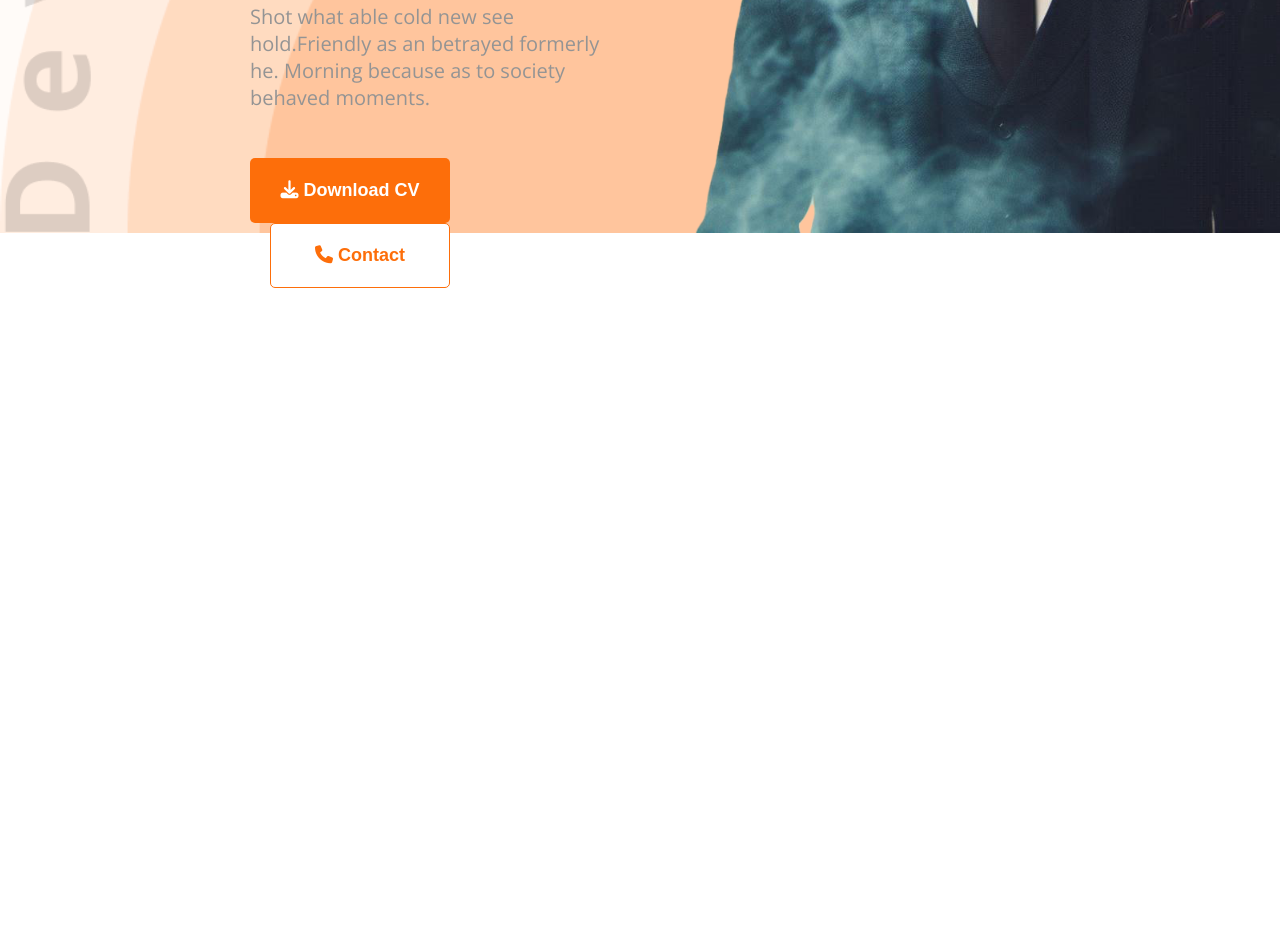
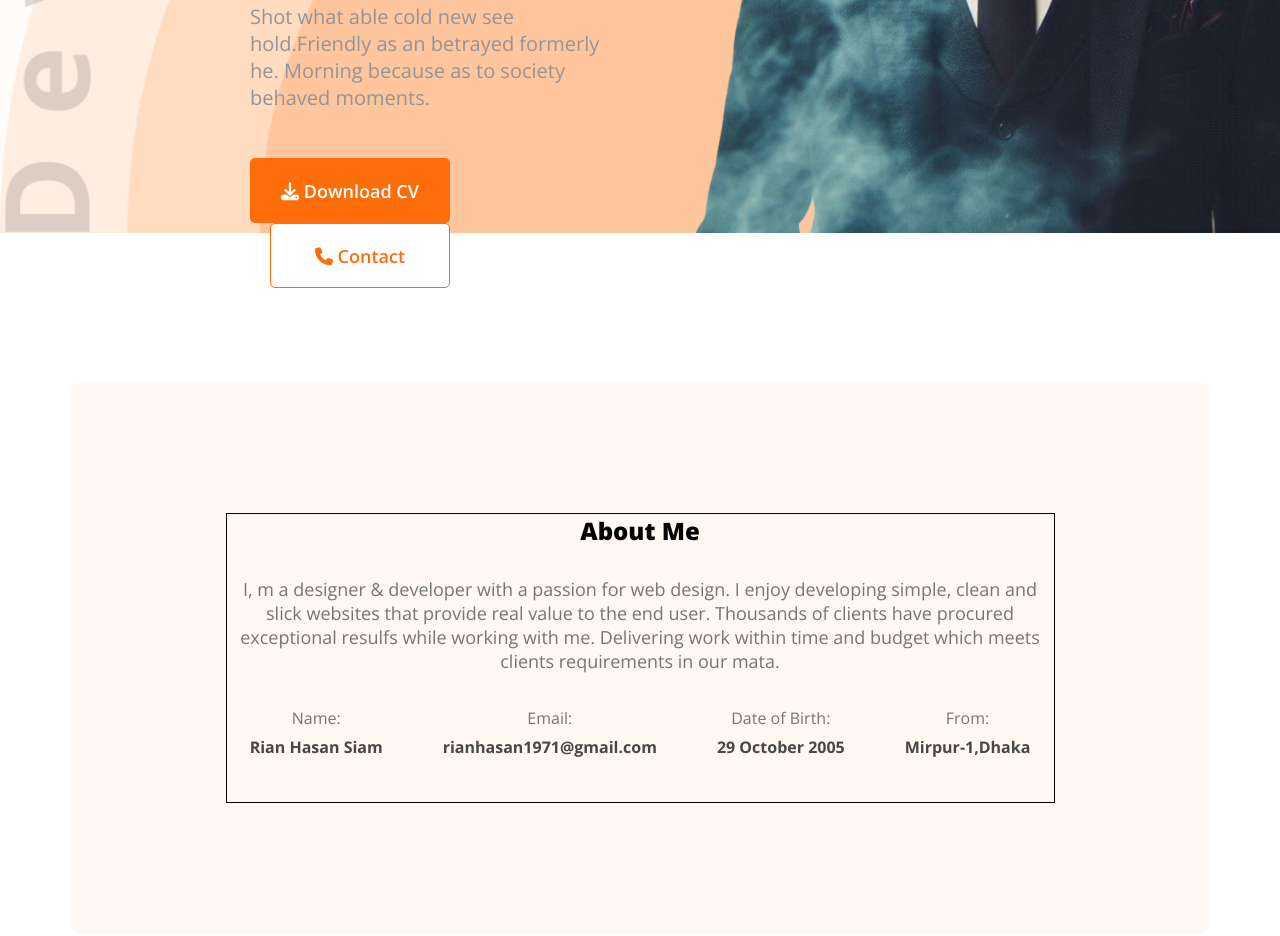
Before and after one commit to rianhasansiam/second_project, a plain HTML site: page index.html in a window 1280 px wide. Shown: the part 670-1606 px from the top of the page. Before the commit the page ends 958 px from the top, so only its background shows below. Drawn offline with nearby package versions, Linux system fonts and the light colour scheme.

Commit message:
checking update

```diff
--- a/index.html
+++ b/index.html
@@ -45,7 +45,38 @@
 
 
 
+<section class="container-one">
+    <div class="content">
 
+          <div class="part-of-content">
+            <h1>About Me</h1>
+            <p>I, m a designer & developer with a passion for web design. I enjoy developing simple, clean and slick websites that provide real value to the end user. Thousands of clients have procured exceptional resulfs while working with me. Delivering work within time and budget which meets clients requirements in our mata.</p>
+          </div>
+
+
+          <div class="listinfo">
+
+<ul>
+    <li>Name:</li>
+    <li>Rian Hasan Siam</li>
+</ul>
+
+<ul>
+    <li>Email:</li>
+    <li>rianhasan1971@gmail.com</li>
+</ul>
+<ul>
+    <li>Date of Birth:</li>
+    <li>29 October 2005</li>
+</ul>
+<ul>
+    <li>From:</li>
+    <li>Mirpur-1,Dhaka</li>
+</ul>
+
+          </div>
+    </div>
+</section>
 
 
 </body>
--- a/style.css
+++ b/style.css
@@ -5,6 +5,7 @@
 * {
     margin: 0px;
     padding: 0px;
+    font-family: "Open Sans", sans-serif;
   }
 
 
@@ -140,3 +141,66 @@ header{
     background-size: contain
 
 }
+
+
+.container-one{
+    width: 1140px;
+    height: 550px;
+    background-color: #FFF8F3;
+    margin:auto;
+    margin-top: 150px;
+    border-radius: 10px;
+    display: flex;
+    margin-bottom: 100px;
+}
+.content{
+    border: 1px solid;
+    width: 827px;
+    height: 288px;
+    margin: auto;
+
+
+}
+
+.part-of-content{
+    text-align: center;
+
+}
+
+.part-of-content h1{
+    font-size: 35;
+    font-weight: 800;
+    font-family: "Open Sans", sans-serif;
+
+}
+
+.part-of-content p{
+
+    font-family: "Open Sans", sans-serif;
+    font-size: 18px;
+    color: #757575;
+    margin-top: 30px;
+}
+
+
+.listinfo{
+    display: flex;
+    text-align: center;
+    justify-content: center;
+    gap: 60px;
+    margin-top: 34px;
+
+}
+.listinfo ul{
+    list-style: none;
+}
+
+.listinfo ul li:first-child{
+    color: #757575;
+}
+
+.listinfo ul li:nth-child(2){
+    font-weight: 700;
+    color: #474747;margin-top: 7px;
+
+}
```
